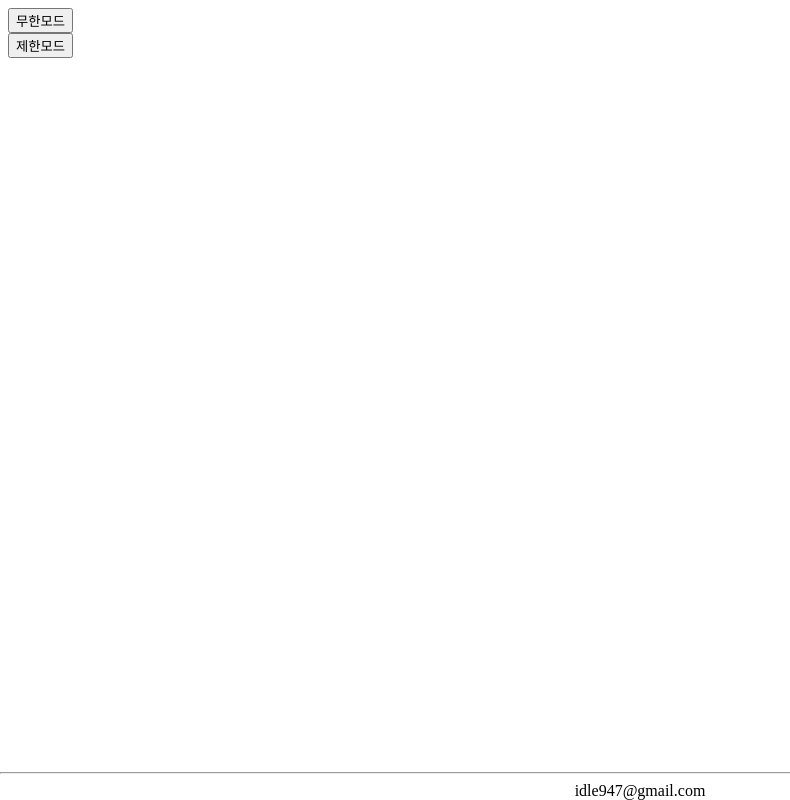
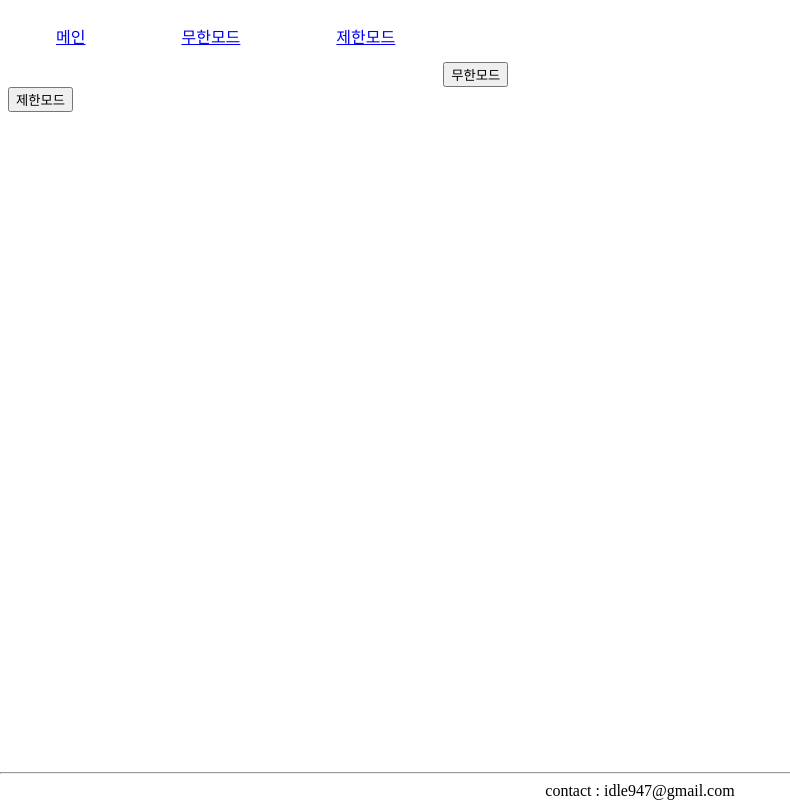
Before and after one commit to br-kim/japanese_quiz, a FastAPI app: page / in a window 1280 px wide. Shown: the whole page, without its empty margins (0-790 px from the left). Run offline with FastAPI, Linux system fonts and the light colour scheme.

Commit message:
nav 추가

```diff
--- a/static/css/main.css
+++ b/static/css/main.css
@@ -13,5 +13,10 @@
     width: 100%;
     margin: 0 auto;
     text-align: center;
+}
 
+.nav-menu{
+    float:left;
+    margin: 1em 3em;
+    display: block;
 }
--- a/static/js/btn-event.js
+++ b/static/js/btn-event.js
@@ -4,7 +4,7 @@ function isCorrect(){
     if(answer === quiz){
         alert("정답입니다!");
         score = document.getElementById('correct').innerText;
-        score = Number(score) + 1
+        score = Number(score) + 1;
         document.getElementById('correct').innerText = score;
         document.getElementsByClassName('getNextBtn')[0].click();
     }
--- a/templates/footer.html
+++ b/templates/footer.html
@@ -1,3 +1,3 @@
 
 <hr>
-idle947@gmail.com
+contact : idle947@gmail.com
--- a/templates/layout.html
+++ b/templates/layout.html
@@ -8,6 +8,12 @@
     {% endblock %}
 </head>
 <body>
+    <nav>
+        <div id="nav-content">
+        {% include 'nav.html' %}
+        </div>
+    </nav>
+    <br/><br/><br/>
     <div id="content">
         {% block content %}{% endblock %}
     </div>
--- /dev/null
+++ b/templates/nav.html
@@ -0,0 +1,3 @@
+<a class="nav-menu" href="/">메인</a>
+<a class="nav-menu" href="/quiz">무한모드</a>
+<a class="nav-menu" href="/newquiz">제한모드</a>
```
